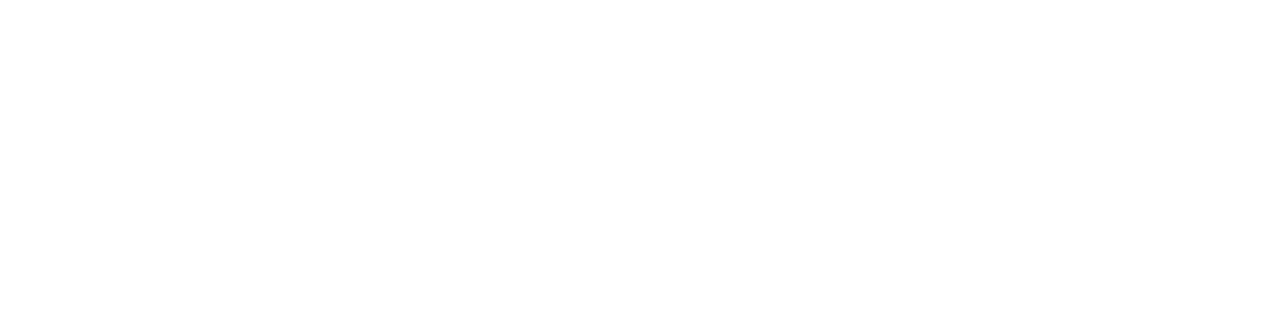
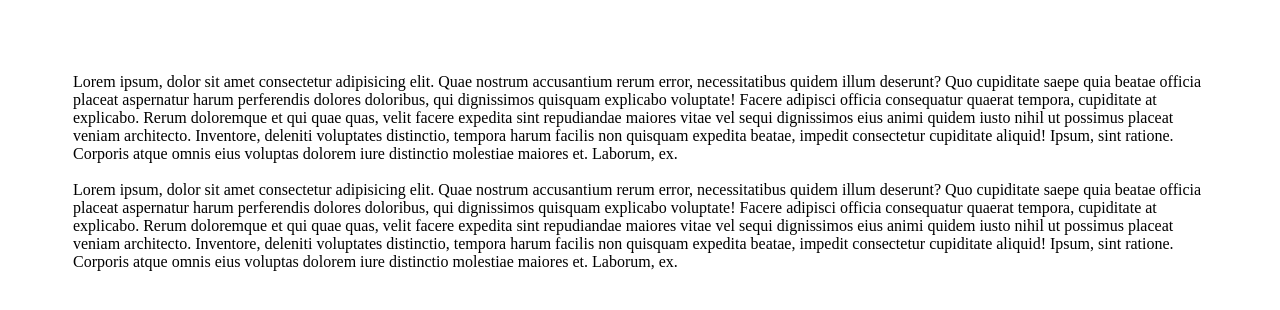
Before and after one commit to adarshcs99/branch_creation, a plain HTML site: page branch-division/index.html in a window 1280 px wide. Drawn offline with Linux system fonts and the light colour scheme.

Commit message:
Top paragraph added

```diff
--- a/branch-division/index.html
+++ b/branch-division/index.html
@@ -5,7 +5,13 @@
             branch creation
         </title>
         <body>
-
+            <!-- Top paragraph -->
+            <div style = "padding-left: 65px;padding-top: 65px;padding-bottom: 25px;padding-right: 65px;">
+                Lorem ipsum, dolor sit amet consectetur adipisicing elit. Quae nostrum accusantium rerum error, necessitatibus quidem illum deserunt? Quo cupiditate saepe quia beatae officia placeat aspernatur harum perferendis dolores doloribus, qui dignissimos quisquam explicabo voluptate! Facere adipisci officia consequatur quaerat tempora, cupiditate at explicabo. Rerum doloremque et qui quae quas, velit facere expedita sint repudiandae maiores vitae vel sequi dignissimos eius animi quidem iusto nihil ut possimus placeat veniam architecto. Inventore, deleniti voluptates distinctio, tempora harum facilis non quisquam expedita beatae, impedit consectetur cupiditate aliquid! Ipsum, sint ratione. Corporis atque omnis eius voluptas dolorem iure distinctio molestiae maiores et. Laborum, ex.
+                <br>
+                <br>
+                Lorem ipsum, dolor sit amet consectetur adipisicing elit. Quae nostrum accusantium rerum error, necessitatibus quidem illum deserunt? Quo cupiditate saepe quia beatae officia placeat aspernatur harum perferendis dolores doloribus, qui dignissimos quisquam explicabo voluptate! Facere adipisci officia consequatur quaerat tempora, cupiditate at explicabo. Rerum doloremque et qui quae quas, velit facere expedita sint repudiandae maiores vitae vel sequi dignissimos eius animi quidem iusto nihil ut possimus placeat veniam architecto. Inventore, deleniti voluptates distinctio, tempora harum facilis non quisquam expedita beatae, impedit consectetur cupiditate aliquid! Ipsum, sint ratione. Corporis atque omnis eius voluptas dolorem iure distinctio molestiae maiores et. Laborum, ex.
+            </div>
         </body>
 
     </head>
```
